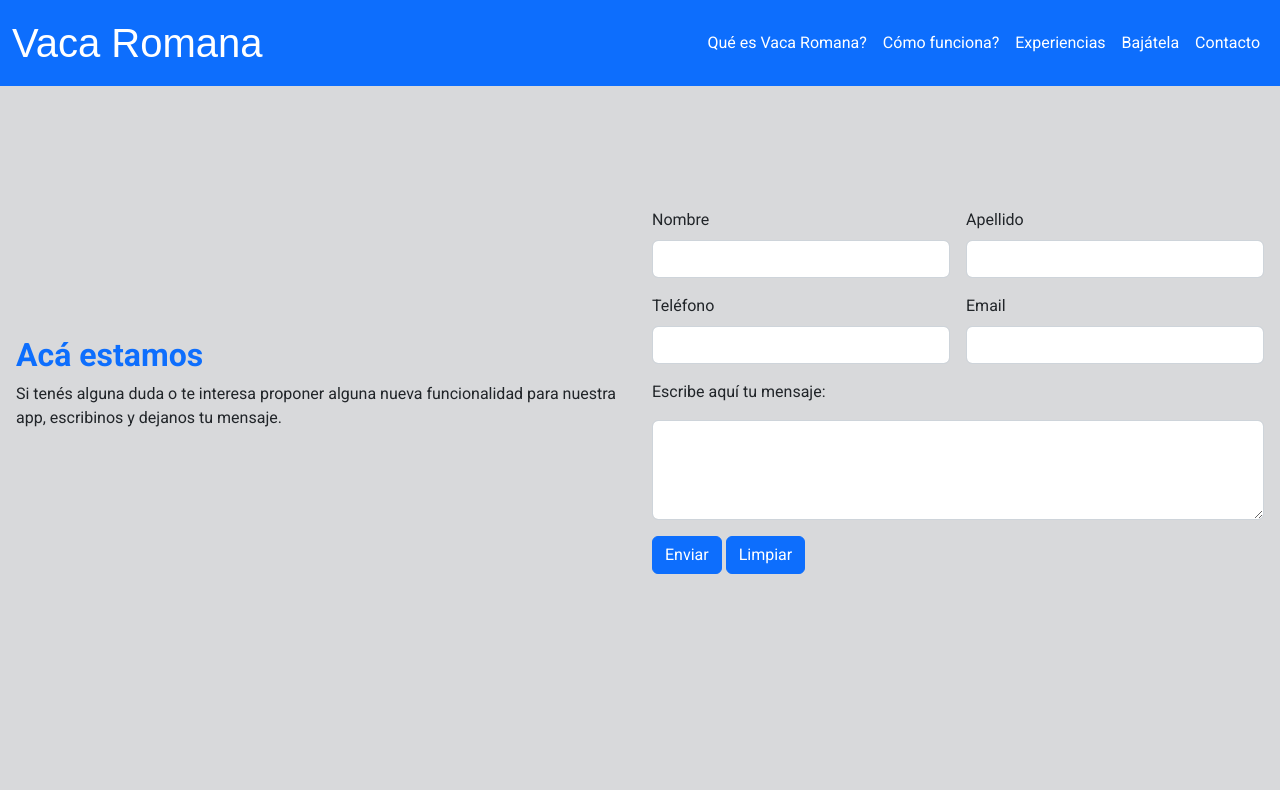
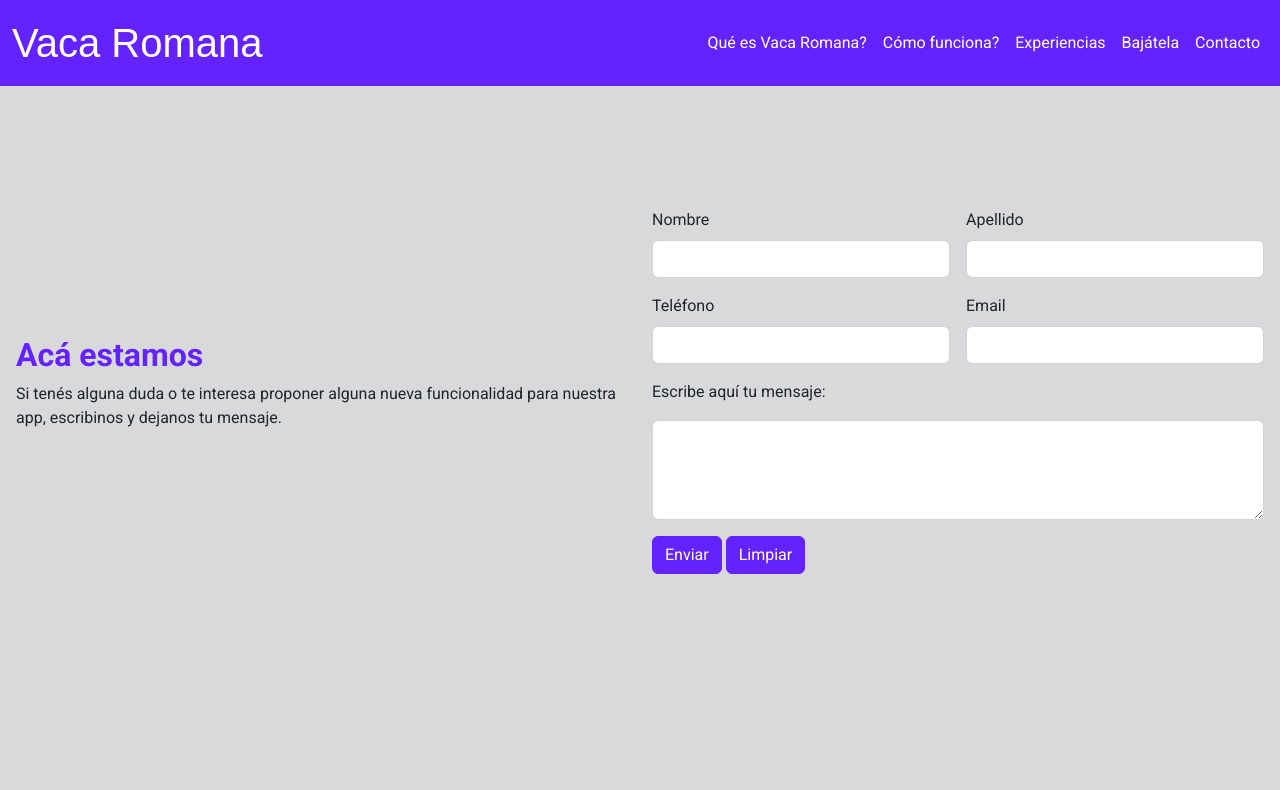
Before and after one commit to Jdlcoder/vacaRomana, a website: page pages/contacto.html in a window 1280 px wide. Shown: the top 790 px of the page. Drawn offline with nearby package versions, Linux system fonts and the light colour scheme; a web font is replaced by a local one.

Commit message:
Se reemplaza el color azul de bootstrap por el violeta original

```diff
--- a/pages/contacto.html
+++ b/pages/contacto.html
@@ -24,7 +24,7 @@
 <body>
     <!-- ini cabecera con logo + barra navegación -->
     <header>
-        <nav class="navbar navbar-expand-lg navbar-dark bg-primary fixed-top">
+        <nav class="navbar navbar-expand-lg navbar-dark fixed-top">
             <div class="container-fluid">
                 <a class="navbar-brand fs-1 text-white" href="../index.html">Vaca Romana</a>
                 <button class="navbar-toggler" type="button" data-bs-toggle="collapse" data-bs-target="#navbarNav"
@@ -62,7 +62,7 @@
         <section class="container-fluid" id="contacto">
             <div class="row">
                 <article class="col12 col-md-6 align-self-center text-md-start text-center">
-                    <h1 class="h2 text-primary fw-bold text-center text-md-start">Acá estamos</h1>
+                    <h1 class="h2 fw-bold text-center text-md-start">Acá estamos</h1>
                     <p class="text-center text-md-start">Si tenés alguna duda o te interesa proponer alguna nueva
                         funcionalidad para nuestra app, escribinos y dejanos tu mensaje. </p>
                 </article>
@@ -92,8 +92,8 @@
                                 style="height: 100px" required></textarea>
                         </div>
                         <div class="col-12">
-                            <button type="submit" class="btn btn-primary">Enviar</button>
-                            <button type="reset" class="btn btn-primary">Limpiar</button>
+                            <button type="submit" class="btn">Enviar</button>
+                            <button type="reset" class="btn">Limpiar</button>
                         </div>
                     </form>
                 </article>
--- a/scss/_bajatela.scss
+++ b/scss/_bajatela.scss
@@ -1,3 +1,9 @@
 #bajatela__main {
     padding: 15em 3em 9em 3em;
 }
+
+.btn {
+    background-color:map-get($colores, "color_contacto_button");
+    color:white;
+    border-color:map-get($colores, "color_contacto_button");
+}
--- a/scss/_colors.scss
+++ b/scss/_colors.scss
@@ -1,9 +1,11 @@
  $colores: (
     "color_fondo_footer": #6D767D,
+    "color_fondo_header":  #6422FF,
     "color_fondo_main": #d8d9db,
     "color_fondo_footer_redes_hover": #808080,
     "color_borde_header_navitems": #ffffff,
     "color_contacto_form_border": #6422FF,
+    "color_contacto_button": #6422FF,
     "color_fonts_main": #6422FF,
     "color_contacto_form_background": #eaf4f6
  );
--- a/scss/_global.scss
+++ b/scss/_global.scss
@@ -10,6 +10,13 @@ html {
             background-color: map-get($colores, "color_fondo_main");
             // fix footer: agrego min-height
             min-height: 100vh !important;
+            h1 {
+                color:map-get($colores, "color_fonts_main");
+            }
+            button {
+                background-color:map-get($colores, "color_fonts_main");
+
+            }
         }
         footer {
             // fix footer: agrego margin-top
@@ -17,3 +24,6 @@ html {
         }
     }
 }
+.h2 {
+    color:map-get($colores, "color_fonts_main");
+}
--- a/scss/_header.scss
+++ b/scss/_header.scss
@@ -1,3 +1,8 @@
+header nav {
+    background-color:  map-get($colores,"color_fondo_header");
+    // background-color:red;
+}
+
 nav {
     margin-top: auto;
 }
```
Also changed, not shown: index.html (+2 -2 lines), pages/bajatela.html (+2 -2 lines), pages/comoFunciona.html (+5 -5 lines), pages/experiencias.html (+4 -4 lines), pages/queEsVacaRomana.html (+3 -3 lines), css/estilo.css.
